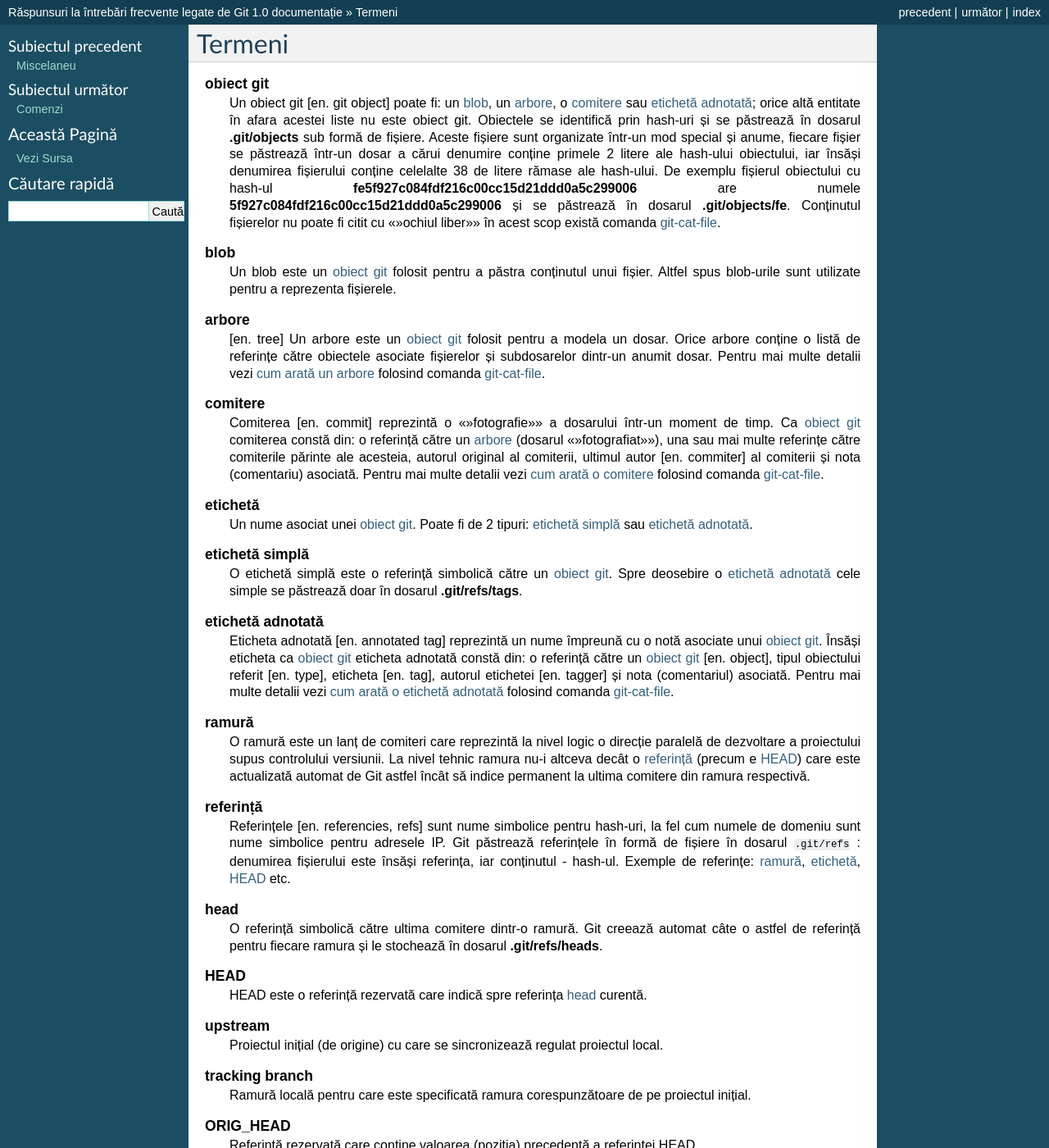
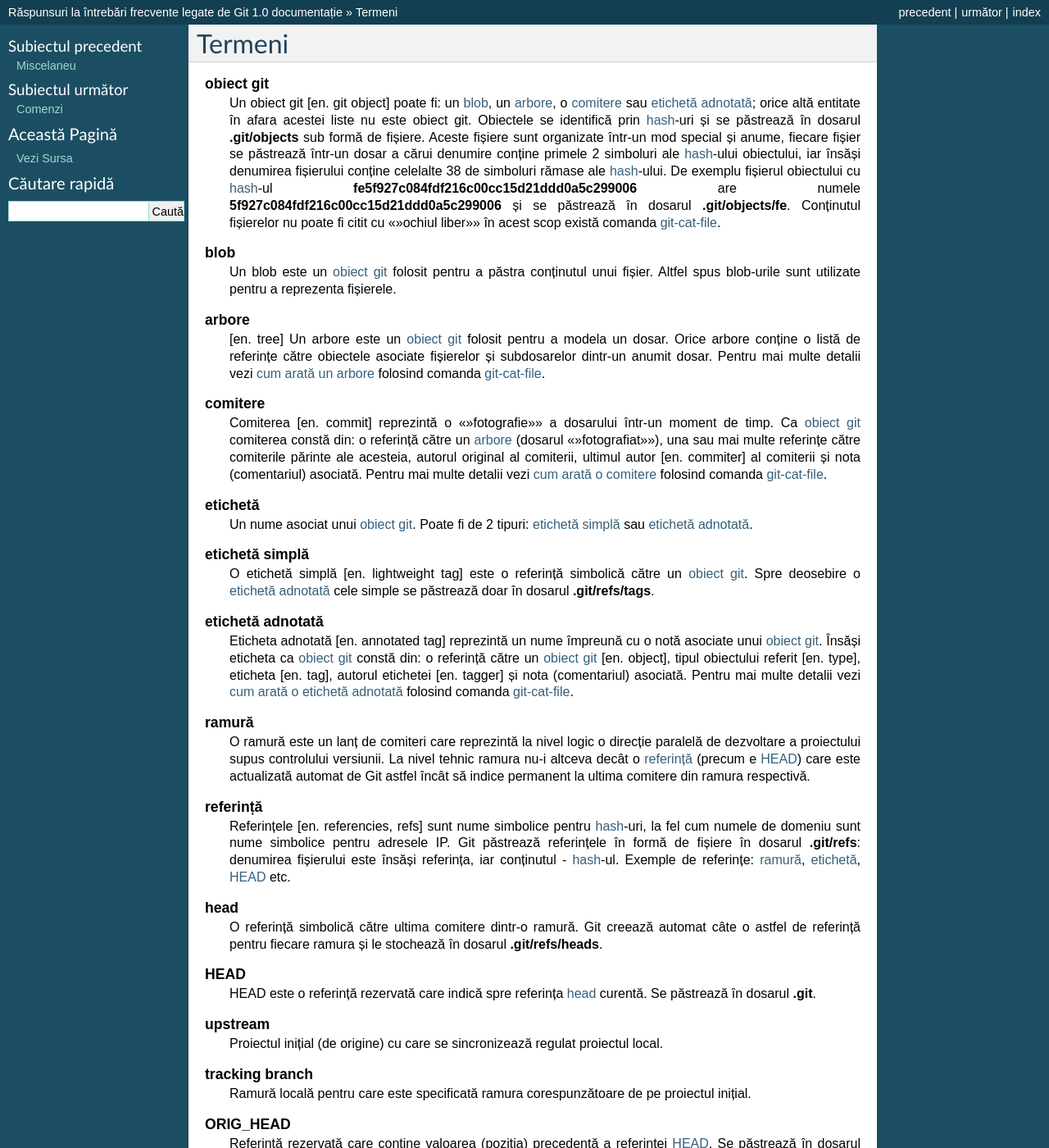
Before and after one commit to Streeling/git-rif, a Sphinx documentation site: the page built from source/termeni.rst, in a window 1280 px wide and 1400 px high. Shown: the whole window at 82% size. Built offline with Sphinx 7.4.7, drawn with Linux system fonts in a browser that asks for light colours; some of the changed text lies outside the part shown.

Commit message:
Redactarea termenilor

```diff
--- a/source/termeni.rst
+++ b/source/termeni.rst
@@ -4,7 +4,7 @@
 .. glossary::
 
    obiect git
-      Un obiect git [en. git object] poate fi: un :term:`blob`, un :term:`arbore`, o :term:`comitere` sau :term:`etichetă adnotată`; orice altă entitate în afara acestei liste nu este obiect git. Obiectele se identifică prin hash-uri și se păstrează în dosarul **.git/objects** sub formă de fișiere. Aceste fișiere sunt organizate într-un mod special și anume, fiecare fișier se păstrează într-un dosar a cărui denumire conține primele 2 litere ale hash-ului obiectului, iar însăși denumirea fișierului conține celelalte 38 de litere rămase ale hash-ului. De exemplu fișierul obiectului cu hash-ul **fe5f927c084fdf216c00cc15d21ddd0a5c299006** are numele **5f927c084fdf216c00cc15d21ddd0a5c299006** și se păstrează în dosarul **.git/objects/fe**. Conținutul fișierelor nu poate fi citit cu ''ochiul liber'' în acest scop există comanda :ref:`git-cat-file`.
+      Un obiect git [en. git object] poate fi: un :term:`blob`, un :term:`arbore`, o :term:`comitere` sau :term:`etichetă adnotată`; orice altă entitate în afara acestei liste nu este obiect git. Obiectele se identifică prin :term:`hash`-uri și se păstrează în dosarul **.git/objects** sub formă de fișiere. Aceste fișiere sunt organizate într-un mod special și anume, fiecare fișier se păstrează într-un dosar a cărui denumire conține primele 2 simboluri ale :term:`hash`-ului obiectului, iar însăși denumirea fișierului conține celelalte 38 de simboluri rămase ale :term:`hash`-ului. De exemplu fișierul obiectului cu :term:`hash`-ul **fe5f927c084fdf216c00cc15d21ddd0a5c299006** are numele **5f927c084fdf216c00cc15d21ddd0a5c299006** și se păstrează în dosarul **.git/objects/fe**. Conținutul fișierelor nu poate fi citit cu ''ochiul liber'' în acest scop există comanda :ref:`git-cat-file`.
 
    blob
       Un blob este un :term:`obiect git` folosit pentru a păstra conținutul unui fișier. Altfel spus blob-urile sunt utilizate pentru a reprezenta fișierele.
@@ -13,28 +13,28 @@
       [en. tree] Un arbore este un :term:`obiect git` folosit pentru a modela un dosar. Orice arbore conține o listă de referințe către obiectele asociate fișierelor și subdosarelor dintr-un anumit dosar. Pentru mai multe detalii vezi :ref:`cum arată un arbore <git-cat-file-cum-arată-un-arbore>` folosind comanda :ref:`git-cat-file`.
 
    comitere
-      Comiterea [en. commit] reprezintă o ''fotografie'' a dosarului într-un moment de timp. Ca :term:`obiect git` comiterea constă din: o referință către un :term:`arbore` (dosarul ''fotografiat''), una sau mai multe referințe către comiterile părinte ale acesteia, autorul original al comiterii, ultimul autor [en. commiter] al comiterii și nota (comentariu) asociată. Pentru mai multe detalii vezi :ref:`cum arată o comitere <git-cat-file-cum-arată-o-comitere>` folosind comanda :ref:`git-cat-file`.
+      Comiterea [en. commit] reprezintă o ''fotografie'' a dosarului într-un moment de timp. Ca :term:`obiect git` comiterea constă din: o referință către un :term:`arbore` (dosarul ''fotografiat''), una sau mai multe referințe către comiterile părinte ale acesteia, autorul original al comiterii, ultimul autor [en. commiter] al comiterii și nota (comentariul) asociată. Pentru mai multe detalii vezi :ref:`cum arată o comitere <git-cat-file-cum-arată-o-comitere>` folosind comanda :ref:`git-cat-file`.
 
    etichetă
-      Un nume asociat unei :term:`obiect git`. Poate fi de 2 tipuri: :term:`etichetă simplă` sau :term:`etichetă adnotată`.
+      Un nume asociat unui :term:`obiect git`. Poate fi de 2 tipuri: :term:`etichetă simplă` sau :term:`etichetă adnotată`.
 
    etichetă simplă
-      O etichetă simplă este o referință simbolică către un :term:`obiect git`. Spre deosebire o :term:`etichetă adnotată` cele simple se păstrează doar în dosarul **.git/refs/tags**.
+      O etichetă simplă [en. lightweight tag] este o referință simbolică către un :term:`obiect git`. Spre deosebire o :term:`etichetă adnotată` cele simple se păstrează doar în dosarul **.git/refs/tags**.
 
    etichetă adnotată
-      Eticheta adnotată [en. annotated tag] reprezintă un nume împreună cu o notă asociate unui :term:`obiect git`. Însăși eticheta ca :term:`obiect git` eticheta adnotată constă din: o referință către un :term:`obiect git` [en. object], tipul obiectului referit [en. type], eticheta [en. tag], autorul etichetei [en. tagger] și nota (comentariul) asociată. Pentru mai multe detalii vezi :ref:`cum arată o etichetă adnotată <git-cat-file-cum-arată-o-etichetă-adnotată>` folosind comanda :ref:`git-cat-file`.
+      Eticheta adnotată [en. annotated tag] reprezintă un nume împreună cu o notă asociate unui :term:`obiect git`. Însăși eticheta ca :term:`obiect git` constă din: o referință către un :term:`obiect git` [en. object], tipul obiectului referit [en. type], eticheta [en. tag], autorul etichetei [en. tagger] și nota (comentariul) asociată. Pentru mai multe detalii vezi :ref:`cum arată o etichetă adnotată <git-cat-file-cum-arată-o-etichetă-adnotată>` folosind comanda :ref:`git-cat-file`.
 
    ramură
       O ramură este un lanț de comiteri care reprezintă la nivel logic o direcție paralelă de dezvoltare a proiectului supus controlului versiunii. La nivel tehnic ramura nu-i altceva decât o :term:`referință` (precum e :term:`HEAD`) care este actualizată automat de Git astfel încât să indice permanent la ultima comitere din ramura respectivă.
 
    referință
-      Referințele [en. referencies, refs] sunt nume simbolice pentru hash-uri, la fel cum numele de domeniu sunt nume simbolice pentru adresele IP. Git păstrează referințele în formă de fișiere în dosarul :code:`.git/refs` : denumirea fișierului este însăși referința, iar conținutul - hash-ul. Exemple de referințe: :term:`ramură`, :term:`etichetă`, :term:`HEAD` etc.
+      Referințele [en. referencies, refs] sunt nume simbolice pentru :term:`hash`-uri, la fel cum numele de domeniu sunt nume simbolice pentru adresele IP. Git păstrează referințele în formă de fișiere în dosarul **.git/refs**: denumirea fișierului este însăși referința, iar conținutul - :term:`hash`-ul. Exemple de referințe: :term:`ramură`, :term:`etichetă`, :term:`HEAD` etc.
 
    head
       O referință simbolică către ultima comitere dintr-o ramură. Git creează automat câte o astfel de referință pentru fiecare ramura și le stochează în dosarul **.git/refs/heads**.
 
    HEAD
-      HEAD este o referință rezervată care indică spre referința :term:`head` curentă.
+      HEAD este o referință rezervată care indică spre referința :term:`head` curentă. Se păstrează în dosarul **.git**.
 
    upstream
       Proiectul inițial (de origine) cu care se sincronizează regulat proiectul local.
@@ -43,4 +43,7 @@
       Ramură locală pentru care este specificată ramura corespunzătoare de pe proiectul inițial.
 
    ORIG_HEAD
-      Referință rezervată care conține valoarea (poziția) precedentă a referinței HEAD.
+      Referință rezervată care conține valoarea (poziția) precedentă a referinței :term:`HEAD`. Se păstrează în dosarul **.git**.
+
+   hash
+      Valoare generată cu ajutorul algoritmului SHA-1 (Secure Hash Algorithm 1) folosită drept nume pentru :term:`obicetele git <obiect git>`. Are lungimea de 160 biți (20 octeți sau 40 simboluri hexazecimale) și de regulă se utilizează în forma hexazecimală.
```
